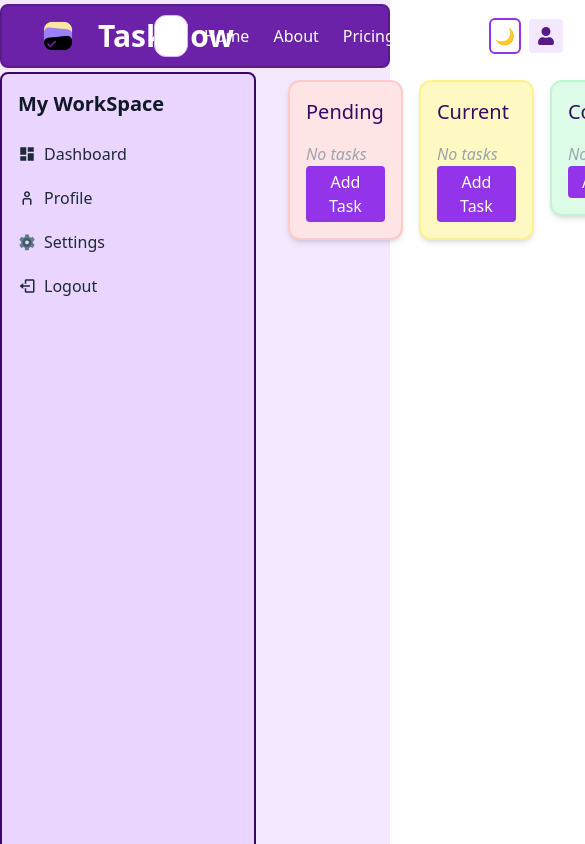
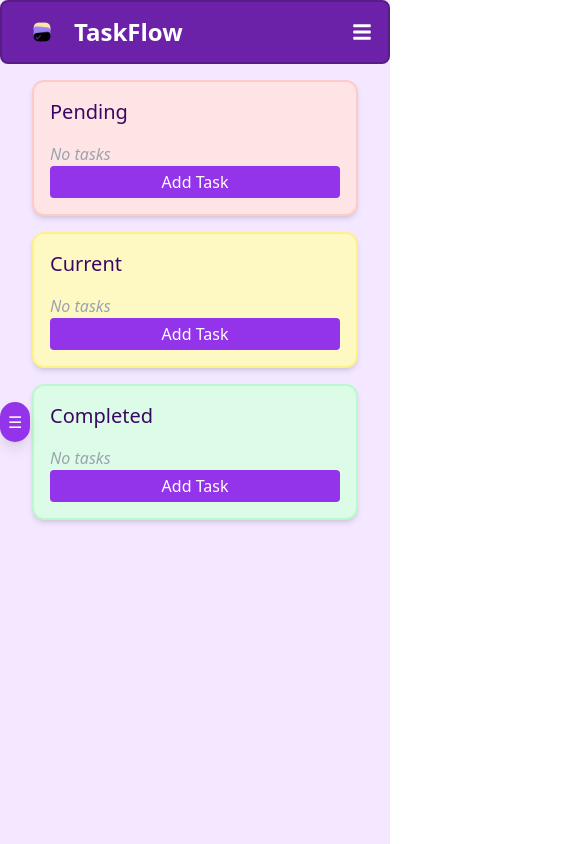
Before and after one commit to nisha-bugalia/TaskFlow, a React (Vite) app in the folder taskflow-client/: page / in a window 390 px wide. Shown: the top 844 px of the page, 585 px wide, since content can reach past the window. Built offline with nearby package versions, Linux system fonts and the light colour scheme.

Commit message:
responsive

```diff
--- a/taskflow-client/src/App.jsx
+++ b/taskflow-client/src/App.jsx
@@ -1,8 +1,8 @@
-import React, { useState } from 'react';
+import React, { useState, useRef, useEffect } from 'react';
 import { BrowserRouter, Routes, Route, useLocation, useNavigate } from 'react-router-dom';
 
 import Navbar from './components/navbar';
-import Sidebar from './components/Sidebar';
+import Sidebar from './components/sidebar';
 import TaskBoard from './components/taskboard';
 import LoginModal from './components/LoginModal';
 import ContactPage from './components/ContactPage';
@@ -10,24 +10,91 @@
 
 function AppContent() {
   const [darkMode, setDarkMode] = useState(false);
+  const [isSidebarOpen, setIsSidebarOpen] = useState(false);
+  const [isModalOpen, setIsModalOpen] = useState(false); // From TaskBoard
+  const [menuOpen, setMenuOpen] = useState(false); // mobile menu toggle
+
+  const sidebarRef = useRef(null);
+  const navbarMenuRef = useRef(null);
+  const taskModalOpenRef=useRef(null);
+
+useEffect(() => {
+  function handleClickOutside(event) {
+    // Check sidebar
+    if (isSidebarOpen && sidebarRef.current && !sidebarRef.current.contains(event.target)) {
+      setIsSidebarOpen(false);
+    }
+
+    if(isModalOpen && taskModalOpenRef.current && ! taskModalOpenRef.current.contains(event.target)){
+      setIsModalOpen(false);
+    }
+
+    // Check navbar menu
+    if (menuOpen && navbarMenuRef.current && !navbarMenuRef.current.contains(event.target)) {
+      setMenuOpen(false);
+    }
+  }
+  document.addEventListener('mousedown', handleClickOutside);
+  return () => document.removeEventListener('mousedown', handleClickOutside);
+}, [isSidebarOpen, menuOpen, isModalOpen]);
+
+
   const toggleDarkMode = () => setDarkMode(!darkMode);
+  const toggleSidebar = () => setIsSidebarOpen(!isSidebarOpen);
 
   const location = useLocation();
   const navigate = useNavigate();
+  const isLoginModalOpen = location.pathname === '/modal-login';
 
-  const isModalLogin = location.pathname === '/modal-login';
+  const shouldHideSidebarButton = isLoginModalOpen || isModalOpen; // 🔸 Hide if any modal is open
 
   return (
     <div className={`${darkMode ? 'bg-gray-900 text-white' : 'bg-purple-100 text-black'} min-h-screen`}>
-      <Navbar darkMode={darkMode} toggleDarkMode={toggleDarkMode} />
+      <Navbar darkMode={darkMode} toggleDarkMode={toggleDarkMode} menuOpen={menuOpen} setMenuOpen={setMenuOpen} navbarMenuRef={navbarMenuRef}/>
 
-      {isModalLogin && <LoginModal isOpen={true} onClose={() => navigate('/')} darkMode={darkMode} />}
+      {isLoginModalOpen && (
+        <LoginModal
+          isOpen={true}
+          onClose={() => navigate('/')}
+          darkMode={darkMode}
+        />
+      )}
+
+      {/* Sidebar toggle button - show only if no modals */}
+      {!shouldHideSidebarButton && (
+        <button
+          onClick={toggleSidebar}
+          className={`fixed top-1/2 ${isSidebarOpen ? 'left-60 z-[951]' : 'left-0 z-2'} transform -translate-y-1/2 p-2 rounded-full shadow-lg transition-all duration-300 md:hidden
+          ${darkMode ? 'bg-gray-700 text-white hover:bg-gray-600' : 'bg-purple-600 text-white hover:bg-purple-700'}`}
+        >
+          {isSidebarOpen ? '✕' : '☰'}
+        </button>
+      )}
+
+      {(isSidebarOpen || menuOpen) && (
+        <div
+          className="fixed inset-0 z-[90] bg-black opacity-0 cursor-not-allowed"
+          onClick={(e) => e.stopPropagation()}
+        ></div>
+      )}
+
 
       <div className="flex">
-        <Sidebar darkMode={darkMode} toggleDarkMode={toggleDarkMode} />
-        <div className="flex-1 p-4 pt-16 ml-64">
+        <Sidebar darkMode={darkMode} isOpen={isSidebarOpen} sidebarRef={sidebarRef} />
+
+        <div className={`flex-1 p-4 pt-16 transition-all duration-300 md:ml-64`}>
           <Routes>
-            <Route path="/" element={<TaskBoard darkMode={darkMode} />} />
+            <Route
+              path="/"
+              element={
+                <TaskBoard
+                  darkMode={darkMode}
+                  isModalOpen={isModalOpen}
+                  setIsModalOpen={setIsModalOpen}
+                  taskModalOpenRef={taskModalOpenRef}
+                />
+              }
+            />
             <Route path="/about" element={<div>About Page</div>} />
             <Route path="/pricing" element={<div>Pricing Page</div>} />
             <Route path="/contact" element={<><ContactPage darkMode={darkMode} /><Footer darkMode={darkMode} /></>} />
@@ -38,6 +105,7 @@
   );
 }
 
+
 export default function App() {
   return (
     <BrowserRouter>
--- a/taskflow-client/src/components/LogoutModal.jsx
+++ b/taskflow-client/src/components/LogoutModal.jsx
@@ -4,7 +4,7 @@
   if (!isOpen) return null;
 
   return (
-    <div className="fixed inset-0 bg-black bg-opacity-50 flex justify-center items-center z-50">
+    <div className="fixed inset-0 z-[1000] flex items-center bg-black bg-opacity-50  justify-center">
       <div
         className={`p-6 rounded-lg shadow-xl w-80 ${
           darkMode ? "bg-gray-800 text-white" : "bg-white text-gray-900"
--- a/taskflow-client/src/components/navbar.jsx
+++ b/taskflow-client/src/components/navbar.jsx
@@ -1,40 +1,62 @@
-import React from 'react';
+import React, { useState, useEffect } from 'react';
 import { Link, useNavigate } from 'react-router-dom';
-import logo from '../assets/task.png';  // adjust path
-import { FaUser } from 'react-icons/fa';
+import logo from '../assets/task.png';
+import { FaUser, FaBars, FaTimes } from 'react-icons/fa';
 
-function Navbar({ darkMode, toggleDarkMode }) {
+function Navbar({ darkMode, toggleDarkMode, menuOpen, setMenuOpen, navbarMenuRef }) {
   const navigate = useNavigate();
+  useEffect(() => {
+    document.body.style.overflow = menuOpen ? 'hidden' : 'auto';
+  }, [menuOpen])
+
+  {(menuOpen) && (
+    <div
+      className="fixed inset-0 z-[950] bg-black opacity-0 cursor-not-allowed"
+      onClick={(e) => e.stopPropagation()}
+    ></div>
+  )}
 
   return (
-    <nav className={`fixed m-1 mx-auto w-full h-16 rounded-lg border-2 transition-colors duration-300 ${darkMode ? 'bg-gray-800 border-purple-600 text-white' : 'bg-purple-800 border-purple-900 text-white'} flex items-center justify-between px-4`}>
+    <nav className={`fixed w-full h-16 rounded-lg border-2 z-[1000] transition-colors duration-300
+      ${darkMode ? 'bg-gray-800 border-purple-600 text-white' : 'bg-purple-800 border-purple-900 text-white'}
+      flex items-center justify-between px-4`}>
+
+      {/* Logo + Title */}
       <div className="flex items-center">
-        <img src={logo} alt="TaskFlow Logo" className="h-15 w-20 rounded-full" />
-        <h1 className="text-3xl font-bold">TaskFlow</h1>
+        <img src={logo} alt="TaskFlow Logo" className="h-10 w-12 rounded-full" />
+        <h1 className="text-2xl sm:text-3xl font-bold ml-2">TaskFlow</h1>
       </div>
-      <div className="flex items-center justify-end flex-1 mr-4">
+
+      {/* Search Bar (hidden on small screens) */}
+      <div className="hidden md:flex items-center justify-end flex-1 mr-4">
         <input
           type="text"
           placeholder="Search..."
-          className={`w-full max-w-md px-4 py-2 rounded-xl border border-purple-300 focus:outline-none focus:ring-1 focus:ring-purple-400 text-black ${darkMode ? 'bg-slate-200' : 'bg-white'}`}
+          className={`w-full max-w-md md:max-w-md px-4 py-2 rounded-xl border border-purple-300 focus:outline-none focus:ring-1 focus:ring-purple-400 text-black
+            ${darkMode ? 'bg-slate-200' : 'bg-white'}`}
         />
       </div>
-      <ul className="flex space-x-6">
+
+      {/* Desktop Menu */}
+      <ul className="hidden md:flex space-x-6">
         <li><Link to="/" className="hover:underline">Home</Link></li>
         <li><Link to="/about" className="hover:underline">About</Link></li>
         <li><Link to="/pricing" className="hover:underline">Pricing</Link></li>
         <li><Link to="/contact" className="hover:underline">Contact</Link></li>
       </ul>
+
+      {/* Right Side Buttons (Desktop Only) */}
+      <div className="hidden md:flex items-center ml-3 space-x-2">
         <button
           onClick={toggleDarkMode}
-        className="flex gap-2 border-2 py-1 px-1 border-purple-600 rounded-md ml-3 text-white hover:text-gray-300"
+          className="border-2 py-1 px-2 border-purple-600 rounded-md text-white hover:text-gray-300"
           title="Switch mode"
         >
           {darkMode ? '☀️' : '🌙'}
         </button>
         <button
           onClick={() => navigate('/modal-login')}
-        className={`flex items-center ml-2 gap-2 px-2 py-2 rounded transition
+          className={`flex items-center gap-2 px-2 py-2 rounded transition
             ${darkMode
               ? 'bg-white text-black hover:bg-gray-200'
               : 'bg-purple-100 text-purple-900 hover:bg-purple-200'
@@ -42,6 +64,51 @@
         >
           <FaUser className="text-lg" />
         </button>
+      </div>
+
+      {/* Hamburger for Mobile */}
+      <button
+        className="md:hidden text-xl ml-2"
+        onClick={() => setMenuOpen(!menuOpen)}
+      >
+        {menuOpen ? <FaTimes /> : <FaBars />}
+      </button>
+
+      {/* Mobile Menu */}
+      {menuOpen && (
+        <div
+        ref={navbarMenuRef}
+         className={`absolute top-16 left-0 w-full bg-purple-900 text-white flex flex-col items-center py-4 space-y-4 md:hidden z-[9999]`}>
+          <input
+            type="text"
+            placeholder="Search..."
+            className={`w-11/12 px-4 py-2 rounded-xl border border-purple-300 focus:outline-none focus:ring-1 focus:ring-purple-400 text-black
+              ${darkMode ? 'bg-slate-200' : 'bg-white'}`}
+          />
+          <Link to="/" onClick={() => setMenuOpen(false)}>Home</Link>
+          <Link to="/about" onClick={() => setMenuOpen(false)}>About</Link>
+          <Link to="/pricing" onClick={() => setMenuOpen(false)}>Pricing</Link>
+          <Link to="/contact" onClick={() => setMenuOpen(false)}>Contact</Link>
+          <div className="flex gap-4">
+            <button
+              onClick={toggleDarkMode}
+              className="border-2 py-1 px-2 border-purple-300 rounded-md"
+            >
+              {darkMode ? '☀️' : '🌙'}
+            </button>
+            <button
+              onClick={() => {
+                setMenuOpen(false);
+                navigate('/modal-login');
+              }}
+              className={`flex items-center gap-2 px-3 py-2 rounded
+                ${darkMode ? 'bg-white text-black' : 'bg-purple-100 text-purple-900'}`}
+            >
+              <FaUser />
+            </button>
+          </div>
+        </div>
+      )}
     </nav>
   );
 }
--- a/taskflow-client/src/components/sidebar.jsx
+++ b/taskflow-client/src/components/sidebar.jsx
@@ -1,4 +1,4 @@
-import React, { useState } from "react";
+import React, { useState, useEffect } from "react";
 import { BiLogOut } from "react-icons/bi";
 import { CgUser } from "react-icons/cg";
 import { FcSettings } from "react-icons/fc";
@@ -6,63 +6,66 @@
 import { Link } from "react-router-dom";
 import LogoutModal from "./LogoutModal";
 
-function Sidebar({ darkMode }) {
+function Sidebar({ darkMode, isOpen, sidebarRef }) {
   const [showLogout, setShowLogout] = useState(false);
 
-  const handleLogout = () => {
-    setShowLogout(true);
-  };
-
+  const handleLogout = () => setShowLogout(true);
   const confirmLogout = () => {
     setShowLogout(false);
-    //logout logic like clear auths here
     console.log("User logged out");
   };
 
+  useEffect(() => {
+    document.body.style.overflow = isOpen ? 'hidden' : 'auto';
+  }, [isOpen])
+
   return (
-    <div className={`fixed top-16 mt-2 border-2 rounded-lg w-64 h-[calc(100vh-4rem)] transition-colors duration-300
-      ${darkMode ? 'bg-gray-800 border-purple-600 text-white' : 'bg-purple-200 border-purple-950 text-gray-900'}`}>
-
+    <>
+    <div
+    ref={sidebarRef}
+    className={`
+      fixed top-16 left-0 z-[900] border-2 rounded-lg w-64 h-[calc(100vh-4rem)] transition-transform duration-300
+      ${darkMode ? 'bg-gray-800 border-purple-600 text-white' : 'bg-purple-200 border-purple-950 text-gray-900'}
+      ${isOpen ? 'translate-x-0' : '-translate-x-full'} md:translate-x-0 md:block
+    `}>
       <div className="p-4">
         <h1 className="text-xl font-bold">My WorkSpace</h1>
       </div>
 
-      <nav className="flex-1 px-2 space-y-1">
-        <Link to="/dashboard" className={`flex items-center p-2 text-base font-medium rounded transition-colors duration-200
-          ${darkMode ? 'text-white hover:bg-gray-700' : 'text-gray-800 hover:bg-purple-100'}`}>
-          <MdDashboard className="text-lg mr-2" />
+      <nav className="flex flex-col gap-2 px-2">
+        <Link to="/dashboard" className={`flex items-center p-2 rounded-md ${darkMode ? 'hover:bg-gray-700' : 'hover:bg-purple-100'}`}>
+          <MdDashboard className="mr-2" />
           Dashboard
         </Link>
 
-        <Link to="/profile" className={`flex items-center p-2 text-base font-medium rounded transition-colors duration-200
-          ${darkMode ? 'text-white hover:bg-gray-700' : 'text-gray-800 hover:bg-purple-100'}`}>
-          <CgUser className="text-lg mr-2" />
+        <Link to="/profile" className={`flex items-center p-2 rounded-md ${darkMode ? 'hover:bg-gray-700' : 'hover:bg-purple-100'}`}>
+          <CgUser className="mr-2" />
           Profile
         </Link>
 
-        <Link to="/settings" className={`flex items-center p-2 text-base font-medium rounded transition-colors duration-200
-          ${darkMode ? 'text-white hover:bg-gray-700' : 'text-gray-800 hover:bg-purple-100'}`}>
-          <FcSettings className="text-lg mr-2" />
+        <Link to="/settings" className={`flex items-center p-2 rounded-md ${darkMode ? 'hover:bg-gray-700' : 'hover:bg-purple-100'}`}>
+          <FcSettings className="mr-2" />
           Settings
         </Link>
 
         <button
           onClick={handleLogout}
-          className={`w-full text-left flex items-center p-2 text-base font-medium rounded transition-colors duration-200
-            ${darkMode ? 'text-white hover:bg-gray-700' : 'text-gray-800 hover:bg-purple-100'}`}
+          className={`flex items-center w-full p-2 rounded-md ${darkMode ? 'hover:bg-gray-700' : 'hover:bg-purple-100'}`}
         >
-          <BiLogOut className="text-lg mr-2" />
+          <BiLogOut className="mr-2" />
           Logout
         </button>
       </nav>
 
-      <LogoutModal
-        isOpen={showLogout}
-        onClose={() => setShowLogout(false)}
-        onConfirm={confirmLogout}
-        darkMode={darkMode}
-      />
+
     </div>
+    <LogoutModal
+    isOpen={showLogout}
+    onClose={() => setShowLogout(false)}
+    onConfirm={confirmLogout}
+    darkMode={darkMode}
+  />
+  </>
   );
 }
 
--- a/taskflow-client/src/components/taskboard.jsx
+++ b/taskflow-client/src/components/taskboard.jsx
@@ -1,34 +1,32 @@
-import React, { useState } from 'react';
-import AddTasks from './addTasks';
-import { MdDelete } from 'react-icons/md';
+import React, { useState } from "react";
+import AddTasks from "./addTasks";
+import { MdDelete } from "react-icons/md";
 
-function TaskBoard({ darkMode }) {
+function TaskBoard({ darkMode, isModalOpen, setIsModalOpen, taskModalOpenRef }) {
   const [tasks, setTasks] = useState({
     pending: [],
     current: [],
     completed: [],
   });
   const [commentsMap, setCommentsMap] = useState({});
-  const [isModalOpen, setIsModalOpen] = useState(false);
-  const [currentCategory, setCurrentCategory] = useState('');
-  const [highlightCategory, setHighlightCategory] = useState('');
+  const [currentCategory, setCurrentCategory] = useState("");
+  const [highlightCategory, setHighlightCategory] = useState("");
   const [taskData, setTaskData] = useState(null);
 
   const handleAddClick = (category) => {
     setCurrentCategory(category);
-    setTaskData({ name: '', deadline: '', description: '', id: null });  // No ID here
+    setTaskData({ name: "", deadline: "", description: "", id: null }); // No ID here
     setIsModalOpen(true);
     setHighlightCategory(category);
-    setTimeout(() => setHighlightCategory(''), 1000);
+    setTimeout(() => setHighlightCategory(""), 1000);
   };
-
 
   const handleTaskClick = (category, task, index) => {
     setCurrentCategory(category);
     setTaskData({ ...task });
     setIsModalOpen(true);
     setHighlightCategory(category);
-    setTimeout(() => setHighlightCategory(''), 1000);
+    setTimeout(() => setHighlightCategory(""), 1000);
   };
 
   const handleModalSubmit = () => {
@@ -40,9 +38,11 @@
           taskData.id = `${currentCategory}-${Date.now()}`; // Create new ID only if not present
           updatedCategory.push({ ...taskData });
         } else {
-          const existingIndex = updatedCategory.findIndex(t => t.id === taskData.id);
+          const existingIndex = updatedCategory.findIndex(
+            (t) => t.id === taskData.id
+          );
           if (existingIndex !== -1) {
-            updatedCategory[existingIndex] = { ...taskData };  // Update existing task
+            updatedCategory[existingIndex] = { ...taskData }; // Update existing task
           } else {
             updatedCategory.push({ ...taskData }); // Fallback (shouldn't happen)
           }
@@ -55,7 +55,6 @@
       setTaskData(null);
     }
   };
-
 
   const handleAddComment = (taskId, comment) => {
     setCommentsMap((prev) => ({
@@ -75,50 +74,69 @@
   const getCategoryStyles = (category) => {
     if (!darkMode) {
       return {
-        bg: category === 'pending' ? 'bg-rose-100' :
-            category === 'current' ? 'bg-yellow-100' :
-            'bg-green-100',
-        text: 'text-purple-950',
-        border: category === 'pending' ? 'border-red-200' :
-                category === 'current' ? 'border-yellow-200' :
-                'border-green-200'
+        bg:
+          category === "pending"
+            ? "bg-rose-100"
+            : category === "current"
+              ? "bg-yellow-100"
+              : "bg-green-100",
+        text: "text-purple-950",
+        border:
+          category === "pending"
+            ? "border-red-200"
+            : category === "current"
+              ? "border-yellow-200"
+              : "border-green-200",
       };
     } else {
       return {
-        bg: category === 'pending' ? 'bg-rose-900' :
-            category === 'current' ? 'bg-yellow-800' :
-            'bg-green-900',
-        text: 'text-white',
-        border: category === 'pending' ? 'border-rose-400' :
-                category === 'current' ? 'border-yellow-400' :
-                'border-green-400'
+        bg:
+          category === "pending"
+            ? "bg-rose-900"
+            : category === "current"
+              ? "bg-yellow-800"
+              : "bg-green-900",
+        text: "text-white",
+        border:
+          category === "pending"
+            ? "border-rose-400"
+            : category === "current"
+              ? "border-yellow-400"
+              : "border-green-400",
       };
     }
   };
 
   return (
-    <div className="flex items-start justify-between p-4 gap-4">
-      {['pending', 'current', 'completed'].map((category) => {
+    <div className="p-4 ">
+      <div className="grid grid-cols-1 sm:grid-cols-2 lg:grid-cols-3 gap-4 items-start z-55">
+        {["pending", "current", "completed"].map((category) => {
           const { bg, text, border } = getCategoryStyles(category);
           return (
             <div
               key={category}
-            className={`border-2 rounded-xl shadow-md p-4 w-1/3 transition-colors duration-300
-              ${highlightCategory === category ? 'border-purple-950' : border}
+              className={`border-2 rounded-xl shadow-md p-4 transition-colors duration-300
+                ${highlightCategory === category ? "border-purple-950 shadow-sm" : border}
                 ${bg} ${text}`}
             >
               <h2 className="text-xl capitalize mb-4">{category}</h2>
               {tasks[category].length === 0 ? (
-              <p className={`${darkMode ? 'text-indigo-300' : 'text-gray-400'} italic`}>No tasks</p>
+                <p
+                  className={`${darkMode ? "text-indigo-300" : "text-gray-400"} italic`}
+                >
+                  No tasks
+                </p>
               ) : (
                 <ul className="mb-4">
                   {tasks[category].map((task, index) => (
                     <li
                       key={`${category}-${index}`}
-                    className={`relative group p-2 border rounded mb-2 cursor-pointer transition-colors
-                      ${darkMode
-                        ? 'bg-purple-800 border-purple-500 text-white hover:bg-purple-600'
-                        : 'bg-gray-100 border-purple-300 text-purple-950 hover:bg-purple-100'}
+                      className={`relative group p-2 border rounded mb-2 cursor-pointer z-10 transition-colors
+                        ${
+                          darkMode
+                            ? "bg-purple-800 border-purple-500 text-white hover:bg-purple-600"
+                            : "bg-gray-100 border-purple-300 text-purple-950 hover:bg-purple-100"
+                        }
                       `}
                       onClick={() => handleTaskClick(category, task, index)}
                     >
@@ -128,15 +146,19 @@
                           e.stopPropagation();
                           handleDeleteTask(category, index);
                         }}
-                      className="absolute right-2 top-1 hidden group-hover:block"
+                        className={`absolute right-2 top-1
+                          block
+                          md:group-hover:block md:hidden
+                          text-red-600 bg-white rounded-full
+                        `}
                         title="Delete Task"
                       >
                         <MdDelete
                           size={18}
                           className={`${
                             darkMode
-                            ? 'text-red-400 hover:text-red-600'
-                            : 'text-purple-950 hover:text-black'
+                              ? "text-purple-900 hover:text-black"
+                              : "text-purple-950 hover:text-black"
                           }`}
                         />
                       </button>
@@ -147,7 +169,7 @@
               <button
                 onClick={() => handleAddClick(category)}
                 className={`w-full px-3 py-1 rounded transition-colors
-                ${darkMode ? 'bg-purple-950 hover:bg-purple-800' : 'bg-purple-600 hover:bg-purple-500'}
+                  ${darkMode ? "bg-purple-950 hover:bg-purple-800" : "bg-purple-600 hover:bg-purple-500"}
                   text-white
                 `}
               >
@@ -156,6 +178,7 @@
             </div>
           );
         })}
+      </div>
 
       {isModalOpen && (
         <AddTasks
@@ -170,6 +193,7 @@
           comments={commentsMap[taskData?.id] || []}
           addComment={(comment) => handleAddComment(taskData?.id, comment)}
           darkMode={darkMode}
+          taskModalOpenRef={taskModalOpenRef}
         />
       )}
     </div>
```
Also changed, not shown: taskflow-client/src/components/addTasks.jsx (+15 -7 lines), taskflow-client/src/components/LoginModal.jsx (line endings or trailing spaces), 1 other file (tests, documents, lock files or other folders). Lines whose indentation alone changed are shown as unchanged.
